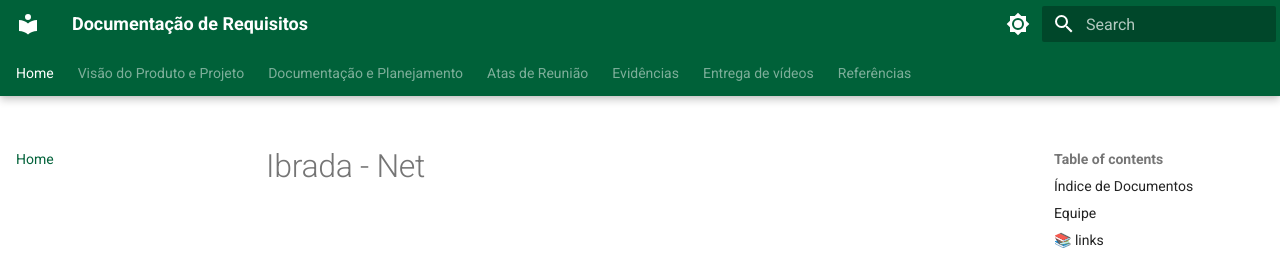
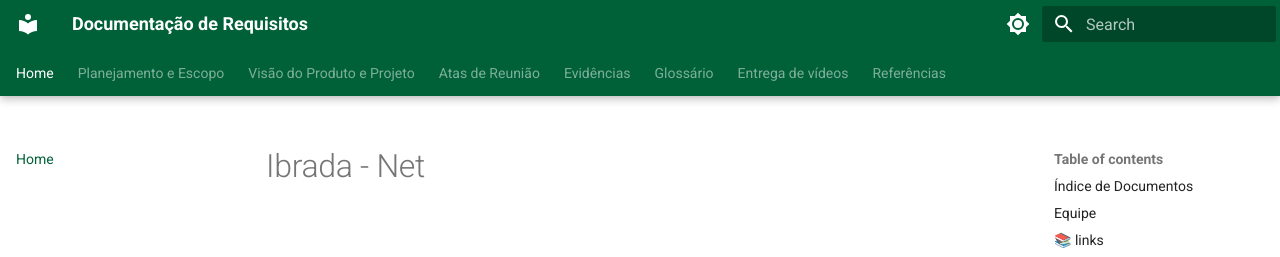
Before and after one commit to mdsreq-fga-unb/REQ-2026.2-T01-IBRADA-NET, an MkDocs documentation site: the page built from docs/index.md, in a window 1280 px wide. Shown: the top 257 px of the page. Built offline with MkDocs 1.6.1 and Material for MkDocs 9.7.7, drawn with Linux system fonts in a browser that asks for light colours; some of the changed lines change nothing that is shown.

Commit message:
feat: nova navegação

```diff
--- a/mkdocs.yml
+++ b/mkdocs.yml
@@ -32,7 +32,11 @@ plugins:
 markdown_extensions:
   - admonition
   - pymdownx.details
-  - pymdownx.superfences
+  - pymdownx.superfences:
+      custom_fences:
+        - name: mermaid
+          class: mermaid
+          format: !!python/name:pymdownx.superfences.fence_code_format
   - pymdownx.highlight
   - pymdownx.inlinehilite
   - pymdownx.snippets
@@ -47,6 +51,49 @@ extra_css:
 
 nav:
   - Home: index.md
+  - Planejamento e Escopo:
+      - Rastreabilidade: planejamento/rastreabilidade.md
+      - User Stories:
+        - Dentro do MVP:
+          - "US01 — Realizar triagem": user-stories/us01.md
+          - "US02 — Visualizar catálogo de ecoturismo": user-stories/us02.md
+          - "US03 — Visualizar detalhes de pacote de ecoturismo": user-stories/us03.md
+          - "US04 — Cadastrar-se como cliente": user-stories/us04.md
+          - "US05 — Visualizar e editar dados pessoais": user-stories/us05.md
+          - "US06 — Autenticar-se como cliente": user-stories/us06.md
+          - "US07 — Encerrar sessão de cliente": user-stories/us07.md
+          - "US08 — Reservar pacote de ecoturismo": user-stories/us08.md
+          - "US09 — Revisar e confirmar reserva": user-stories/us09.md
+          - "US10 — Pagar reserva": user-stories/us10.md
+          - "US11 — Cadastrar experiência de ecoturismo": user-stories/us11.md
+          - "US12 — Controlar disponibilidade de pacotes": user-stories/us12.md
+          - "US13 — Cadastrar oportunidade de voluntariado": user-stories/us13.md
+          - "US14 — Visualizar detalhes da oportunidade": user-stories/us14.md
+          - "US15 — Criar perfil de voluntário": user-stories/us15.md
+          - "US16 — Candidatar-se a uma oportunidade": user-stories/us16.md
+          - "US17 — Autenticar-se como voluntário": user-stories/us17.md
+          - "US18 — Visualizar candidatos em funil": user-stories/us18.md
+          - "US19 — Enviar solicitação de parceria": user-stories/us19.md
+          - "US20 — Visualizar solicitações de parceria": user-stories/us20.md
+          - "US21 — Consultar oportunidades abertas": user-stories/us21.md
+          - "US22 — Encerrar sessão de voluntário": user-stories/us22.md
+          - "US23 — Registrar consentimento de uso de dados": user-stories/us23.md
+          - "US24 — Compartilhar experiência de ecoturismo": user-stories/us24.md
+        - Fora do MVP:
+          - Visão geral: user-stories/fora-do-mvp.md
+          - "US25 — Cadastrar projetos": user-stories/us25.md
+          - "US26 — Editar projetos": user-stories/us26.md
+          - "US27 — Remover projetos": user-stories/us27.md
+          - "US29 — Visualizar painel público de projetos": user-stories/us29.md
+          - "US30 — Editar pacotes de ecoturismo": user-stories/us30.md
+          - "US31 — Editar oportunidade de voluntariado": user-stories/us31.md
+          - "US32 — Gerenciar acesso de gestores": user-stories/us32.md
+          - "US33 — Editar perfil de voluntário": user-stories/us33.md
+          - "US34 — Configurar preferências de notificações": user-stories/us34.md
+          - "US35 — Visualizar alcance das notificações": user-stories/us35.md
+          - "US36 — Gerenciar notificações": user-stories/us36.md
+          - "US37 — Responder à solicitação de parceria": user-stories/us37.md
+
   - Visão do Produto e Projeto:
       - 1 Cenário Atual do Cliente e do Negócio: documento-visao/1_cenarioAtual.md
       - 2 Solução Proposta: documento-visao/2_solucao.md
@@ -64,13 +111,7 @@ nav:
           - Fora do MVP: documento-visao/10_userStoriesForaMVP.md
       - 11 Lições Aprendidas: documento-visao/11_licoes.md
 
-  - Documentação e Planejamento:
-    - User Stories:
-      - Dentro do MVP:
-        - US01: user-stories/us01.md
 
-      - Fora do MVP: documento-visao/10_userStoriesForaMVP.md
-    - Glossário: documentacao/glossario.md
 
 
   - Atas de Reunião:
@@ -106,5 +147,8 @@ nav:
         - Atividade 3: evidencias/atividade3.md
         - Atividade 4: evidencias/atividade4.md
         # - Atividade 5: evidencias/atividade5.md
+
+  - Glossário: documentacao/glossario.md
+
   - Entrega de vídeos: videos/entrega-videos.md
   - Referências: referencias/referencia.md
```
